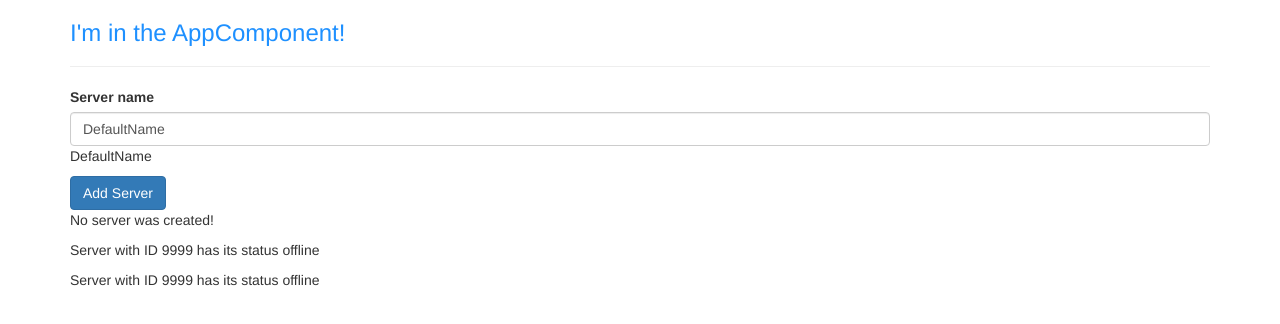
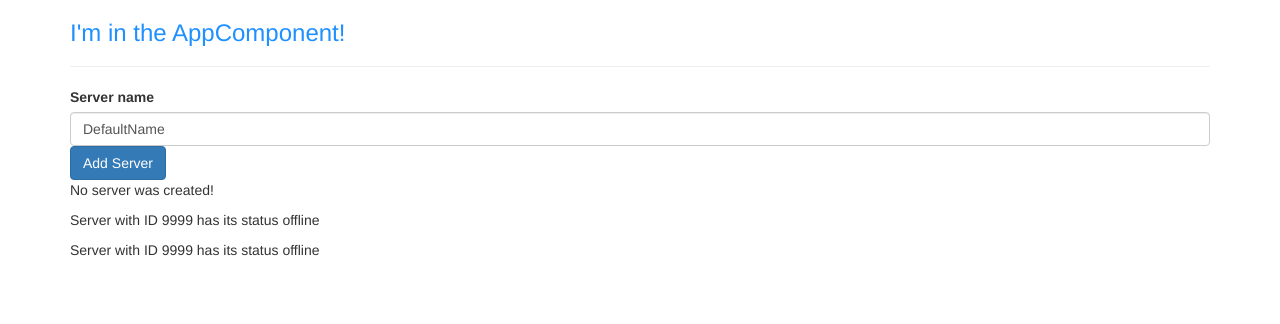
Before and after one commit to gk1227/udemy-course, an Angular app: page / in a window 1280 px wide. Shown: the top 324 px of the page. Built offline with nearby package versions, Linux system fonts and the light colour scheme.

Commit message:
Completed data binding

```diff
--- a/src/app/servers/servers.component.html
+++ b/src/app/servers/servers.component.html
@@ -6,7 +6,7 @@ class = "form-control"
 <input type ="text"
        class = "form-control"
        [(ngModel)]="serverName">
-<p>{{serverName}}</p>
+<!--<p>{{serverName}}</p>-->
 
 <button class ="btn btn-primary"
         [disabled] = "!allowNewServer"
--- a/src/app/servers/servers.component.ts
+++ b/src/app/servers/servers.component.ts
@@ -25,7 +25,7 @@ export class ServersComponent implements OnInit {
   }
 
   onCreateServer(){
-  this.serverCreationStatus = 'Server is now created!'
+  this.serverCreationStatus = 'Server is now created! and the server name is '+this.serverName;
   }
 
   onUpdateServerName(event: Event){
```
